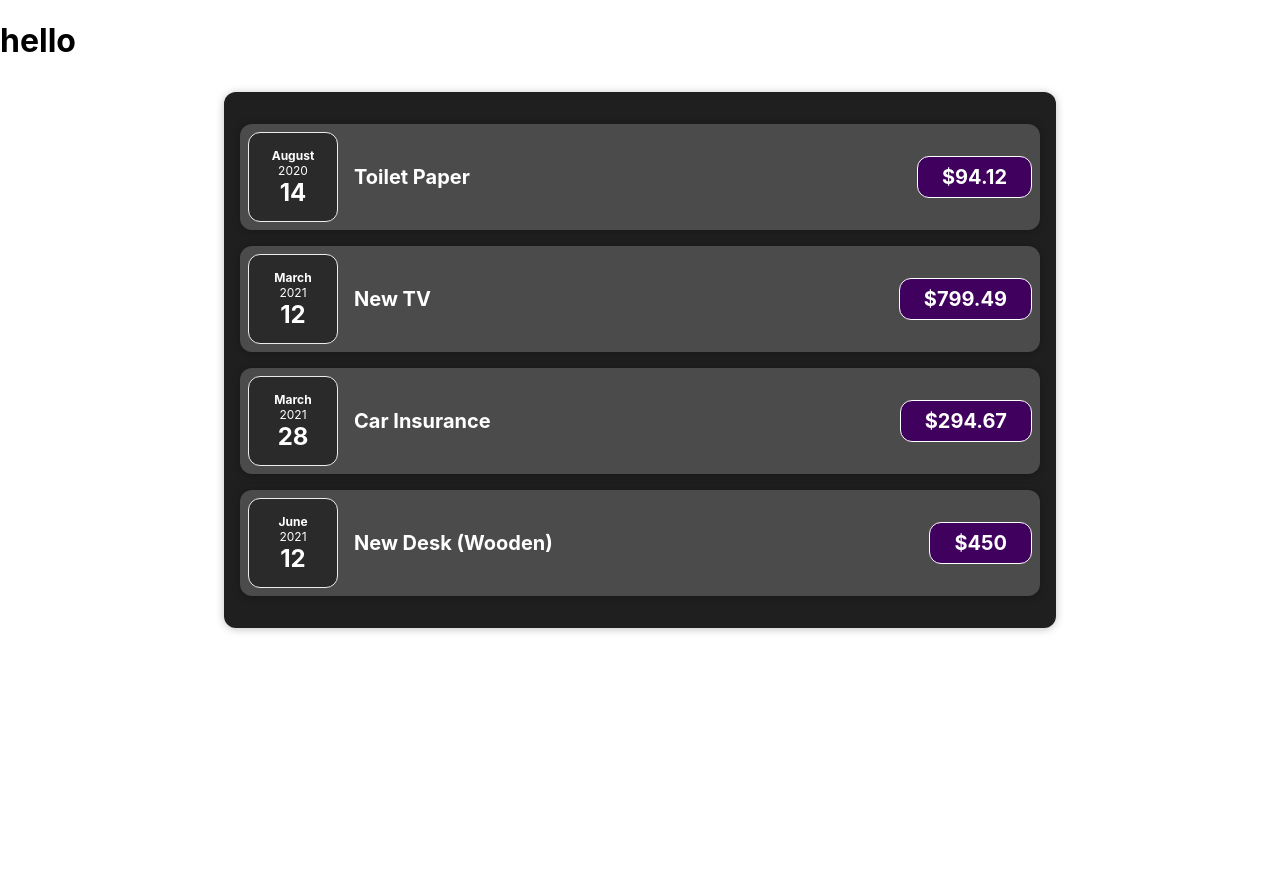
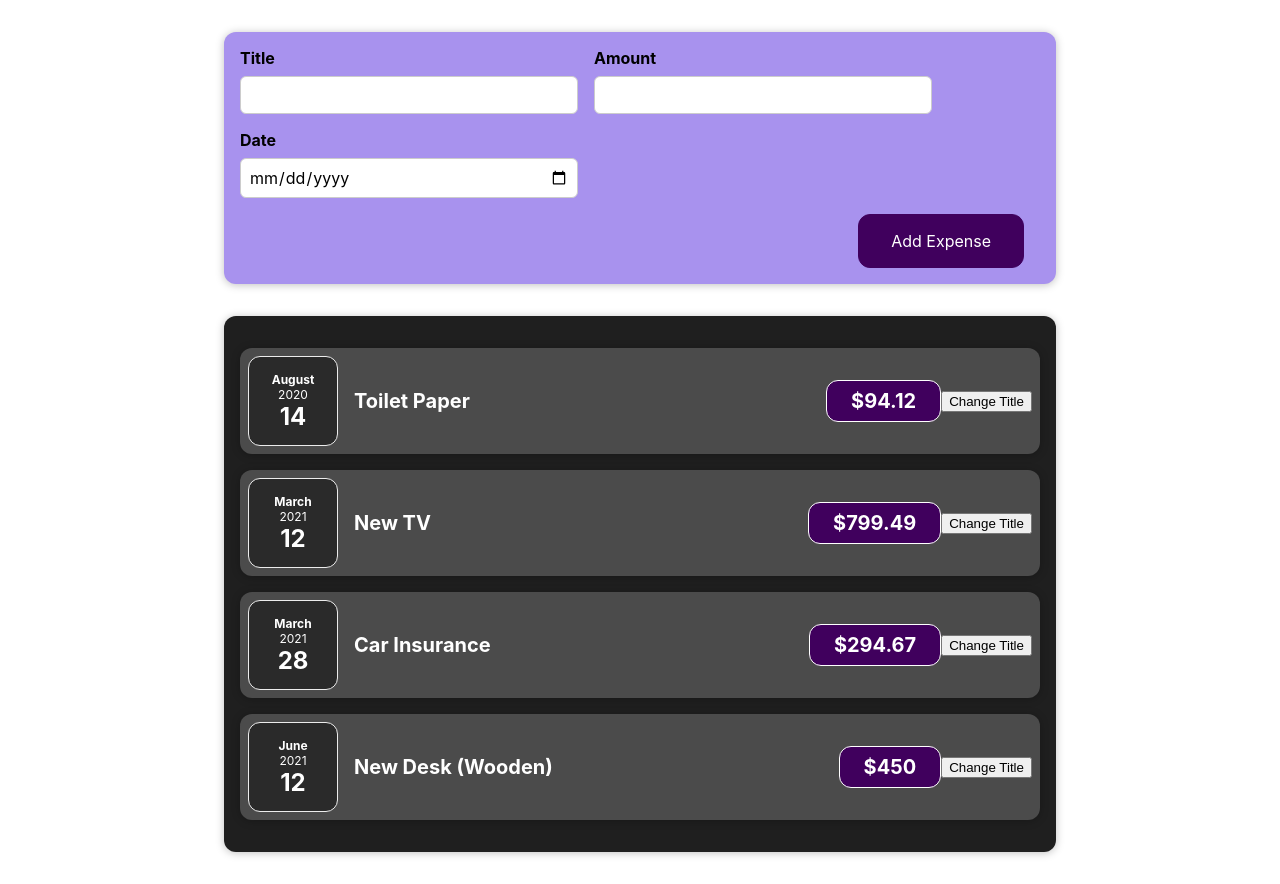
Before and after one commit to Defisto7/expense-counter, a React (Create React App) app: page / in a window 1280 px wide. Before the commit the page ends 800 px from the top, so only its background shows below. Built offline with nearby package versions, Linux system fonts and the light colour scheme.

Commit message:
Master
Adding Form Inputs

```diff
--- a/src/App.js
+++ b/src/App.js
@@ -1,4 +1,5 @@
 import Expenses from './components/Expenses/Expenses';
+import NevExpense from './components/NevExpense/NevExpense';
 
 function App() {
   const expenses = [
@@ -23,9 +24,14 @@ function App() {
       },
     ];
 
+    const addExpenseHandler = expense => {
+      console.log('In App.js');
+      console.log(expense);
+    }
+
   return (
     <div>
-      <h1>hello</h1>
+      <NevExpense onAddExpense={addExpenseHandler }/>
       <Expenses items={expenses}/>
     </div>
   );
--- a/src/components/Expenses/ExpenseItem.jsx
+++ b/src/components/Expenses/ExpenseItem.jsx
@@ -1,18 +1,21 @@
-import React from 'react';
+import React, { useState } from 'react';
 import Card from '../UI/Card';
 import ExpenseDate from './ExpenseDate';
 import './ExpenseItem.css';
 
 function ExpenseItem(props) {
-
-
+  const [title, setTitle] = useState(props.title);
+  const clickHandler = () => {
+    setTitle('Updated');
+  }
   return (
     <Card className="expense-item">
       <ExpenseDate date={props.date}/>
       <div className="expense-item__description">
-        <h2>{props.title}</h2>
+        <h2>{title}</h2>
         <div className='expense-item__price'>${props.amount}</div>
       </div>
+      <button onClick={clickHandler}>Change Title</button>
     </Card>
   );
 }
--- /dev/null
+++ b/src/components/NevExpense/ExpenseForm.css
@@ -0,0 +1,26 @@
+.new-expense__controls {
+  display: flex;
+  flex-wrap: wrap;
+  gap: 1rem;
+  margin-bottom: 1rem;
+  text-align: left;
+}
+
+.new-expense__control label {
+  font-weight: bold;
+  margin-bottom: 0.5rem;
+  display: block;
+}
+
+.new-expense__control input {
+  font: inherit;
+  padding: 0.5rem;
+  border-radius: 6px;
+  border: 1px solid #ccc;
+  width: 20rem;
+  max-width: 100%;
+}
+
+.new-expense__actions {
+  text-align: right;
+}
--- /dev/null
+++ b/src/components/NevExpense/ExpenseForm.jsx
@@ -0,0 +1,83 @@
+import React, { useState } from 'react'
+import './ExpenseForm.css'
+
+function ExpenseForm(props) {
+  const [enteredTitle, setEnteredTitle] = useState('');
+  const [enteredAmount, setEnteredAmount] = useState('');
+  const [enteredDate, setEnteredDate] = useState('');
+
+  // const [userInput, setUserInput] = useState({
+  //   enterTitle: '',
+  //   enteredAmount: '',
+  //   enteredDate: ''
+  // });
+
+  const titleChangeHandler = (e) => {
+    setEnteredTitle(e.target.value)
+    // setUserInput({
+    //   ...userInput,
+    //   enterTitle: e.target.value,
+    // });
+    // setUserInput((prevState) => {
+    //   return {...prevState, enterTitle: e.target.value};
+    // })
+  }
+  const amountChangeHandler = (e) => {
+    setEnteredAmount(e.target.value)
+    // setUserInput({
+    //   ...userInput,
+    //   enterAmount: e.target.value,
+    // });
+  //   setUserInput((prevState) => {
+  //     return {...prevState, enterAmount: e.target.value};
+  //  })
+  }
+  const dateChangeHandler = (e) => {
+    setEnteredDate(e.target.value)
+    // setUserInput({
+    //   ...userInput,
+    //   enterDate: e.target.value,
+    // });
+    // setUserInput((prevState) => {
+    //   return {...prevState, enterDate: e.target.value};
+    // })
+  }
+
+  const submitHandler = (e) => {
+    e.preventDefault();
+
+    const expenseData = {
+      title: enteredTitle,
+      amount: enteredAmount,
+      date: new Date(enteredDate)
+    };
+    props.onSaveExpenseData(expenseData);
+    setEnteredTitle('');
+    setEnteredAmount('');
+    setEnteredDate('');
+  }
+
+  return (
+    <form onSubmit={submitHandler}>
+      <div className='new-expense__controls'>
+        <div className='new-expense__control'>
+          <label>Title</label>
+          <input type="text" value={enteredTitle} onChange={titleChangeHandler}/>
+        </div>
+        <div className='new-expense__control'>
+          <label>Amount</label>
+          <input type="number" value={enteredAmount} onChange={amountChangeHandler} min="0.01" step="0.01"/>
+        </div>
+        <div className='new-expense__control'>
+          <label>Date</label>
+          <input type="date" value={enteredDate} onChange={dateChangeHandler} min="2020-01-01" max="2023-12-31"/>
+        </div>
+      </div>
+      <div className='new-expense__actions'>
+        <button type="submit">Add Expense</button>
+      </div>
+    </form>
+  )
+}
+
+export default ExpenseForm
--- /dev/null
+++ b/src/components/NevExpense/NevExpense.css
@@ -0,0 +1,38 @@
+.new-expense {
+  background-color: #a892ee;
+  padding: 1rem;
+  margin: 2rem auto;
+  width: 50rem;
+  max-width: 95%;
+  border-radius: 12px;
+  text-align: center;
+  box-shadow: 0 1px 8px rgba(0, 0, 0, 0.25);
+}
+
+.new-expense button {
+  font: inherit;
+  cursor: pointer;
+  padding: 1rem 2rem;
+  border: 1px solid #40005d;
+  background-color: #40005d;
+  color: white;
+  border-radius: 12px;
+  margin-right: 1rem;
+}
+
+.new-expense button:hover,
+.new-expense button:active {
+  background-color: #510674;
+  border-color: #510674;
+}
+
+.new-expense button.alternative {
+  color: #220131;
+  border-color: transparent;
+  background-color: transparent;
+}
+
+.new-expense button.alternative:hover,
+.new-expense button.alternative:active {
+  background-color: #ddb3f8;
+}
--- /dev/null
+++ b/src/components/NevExpense/NevExpense.jsx
@@ -0,0 +1,22 @@
+import React from 'react'
+import ExpenseForm from './ExpenseForm'
+import './NevExpense.css'
+
+function NevExpense(props) {
+  const saveExpenseDataHandler = (enteredExpenseData) => {
+    const expenseData = {
+      ...enteredExpenseData,
+      id: Math.random().toString()
+    };
+    props.onAddExpense(expenseData)
+  };
+
+
+  return (
+    <div className='new-expense'>
+      <ExpenseForm onSaveExpenseData={saveExpenseDataHandler}/>
+    </div>
+  )
+}
+
+export default NevExpense
```
